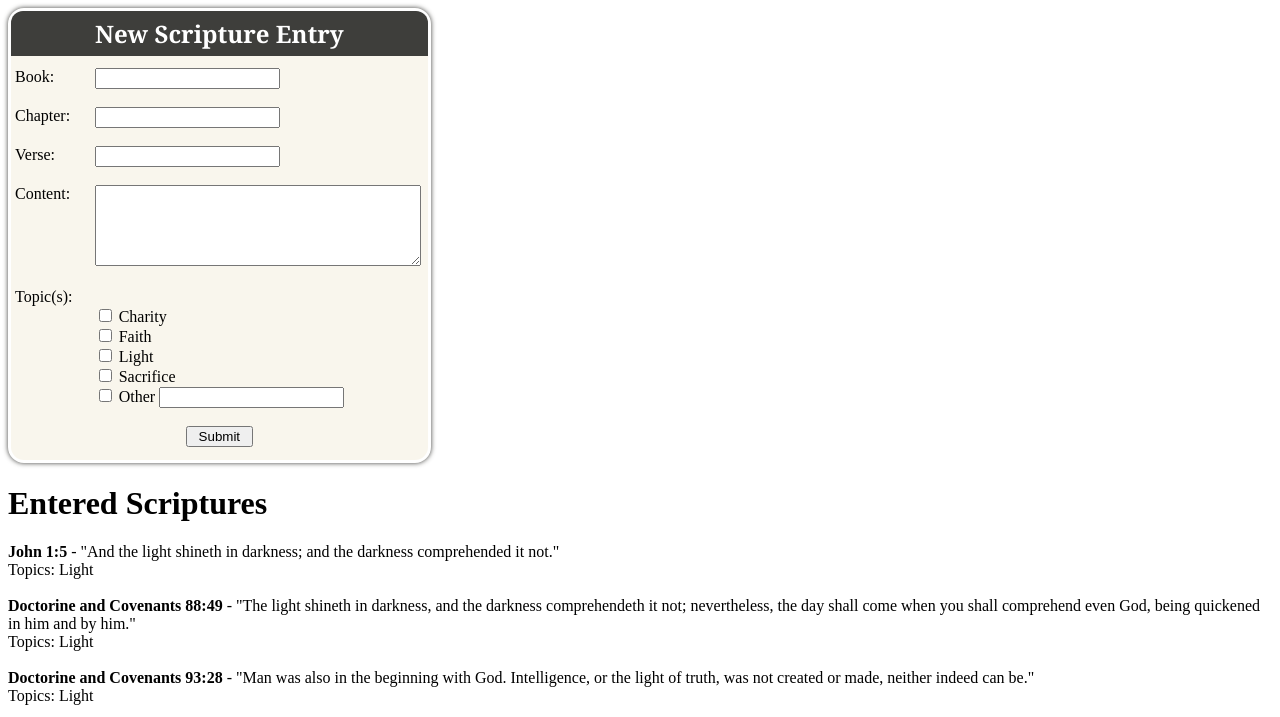
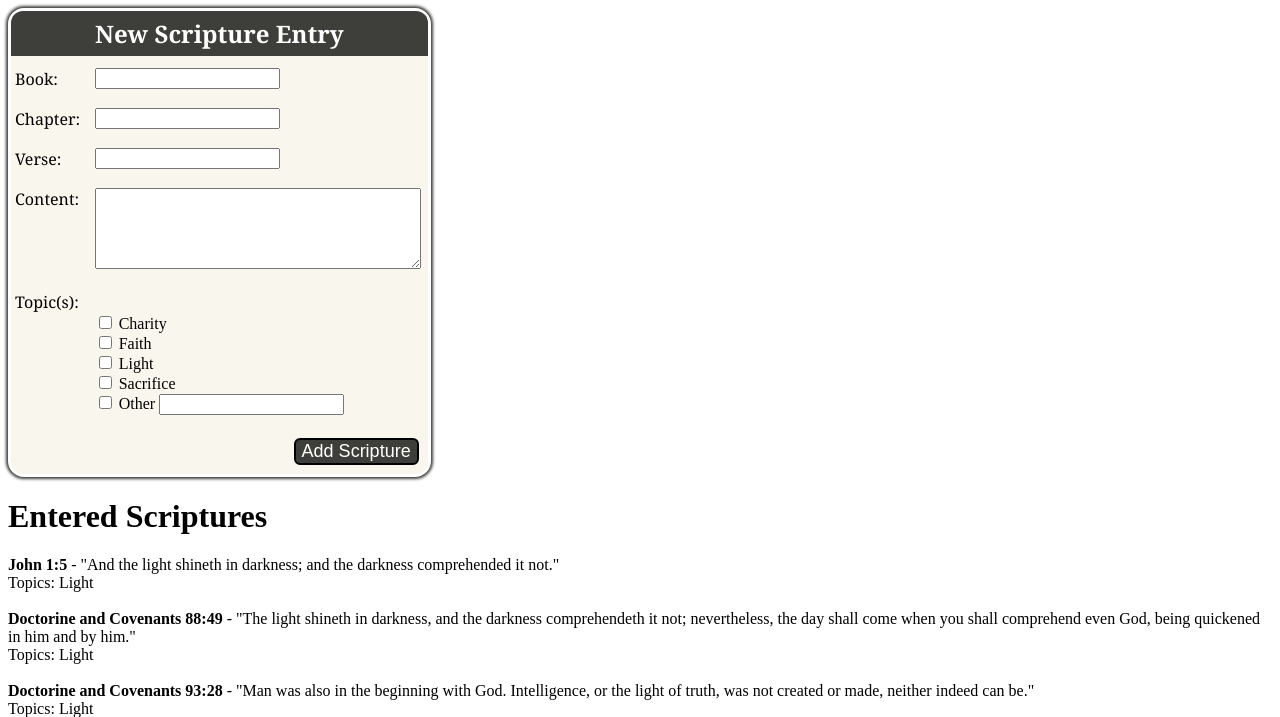
Before and after one commit to Bodily-Brad/CS313-Group, a PHP site: page / in a window 1280 px wide. Shown: the top 717 px of the page. Run offline with PHP 8.4, Linux system fonts and the light colour scheme; data comes from the database, SQL or seed files in the repository.

Commit message:
Misc style changes Changed submit button to "Add Scripture"

```diff
--- a/5.02/5.02.css
+++ b/5.02/5.02.css
@@ -12,7 +12,7 @@ form {
     display: inline-block;
     padding: 0.0em;
     border: 3px solid #ffffff;
-    box-shadow: 0px 0px 5px #3e3e3b;
+    box-shadow: 0px 0px 3px 2px #3e3e3b;
     border-radius: 1em;
     max-width: 55em;
     background-color: #f9f6ed;
@@ -39,6 +39,7 @@ label {
     width: 5em;
     vertical-align: top;
     margin-left: 0.25em;
+    font-family: Georgia, "Times New Roman", Times, serif
 }
 
 form .checkbox {
@@ -47,9 +48,19 @@ form .checkbox {
 
 input[type=submit] {
     display: block;
-    width: 5em;
-    margin: 0 auto;
-    margin-bottom: 1em;
+    float: right;
+    margin-right: 0.5em;
+    margin-bottom: 0.5em;
+    margin-top: 0.25em;
+    color: #fff;
+    background-color: #3e3e3b;
+    border: 2px solid #000000;
+    border-radius: 0.333em;
+    font-size: 1.125em;
+}
+
+input[type=submit]:hover {
+    background-color: #2a3753;
 }
 
 textarea {
--- a/5.02/views/addScriptureForm.php
+++ b/5.02/views/addScriptureForm.php
@@ -26,7 +26,7 @@
             <?php endforeach; ?>
             <label></label><input type='checkbox' class="checkbox" name='otherTopic' value='other'>Other <input name='otherTopicName'><br><br>
             <input type='hidden' name='action' value='addScripture'>
-            <input type='submit' value='Submit'>
+            <input type='submit' value='Add Scripture'>
         </form>
         <h1>Entered Scriptures</h1>
         <?php
```
